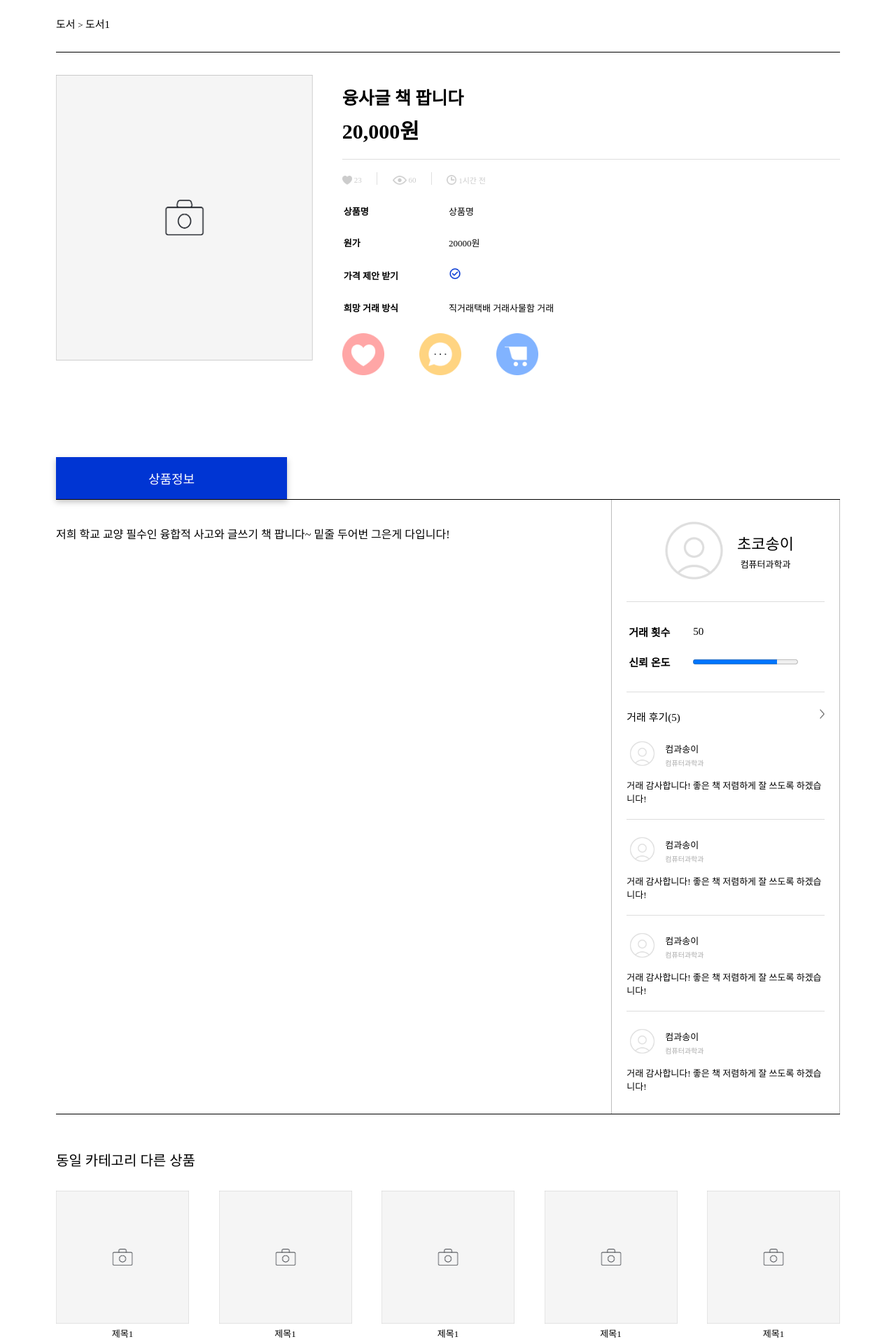
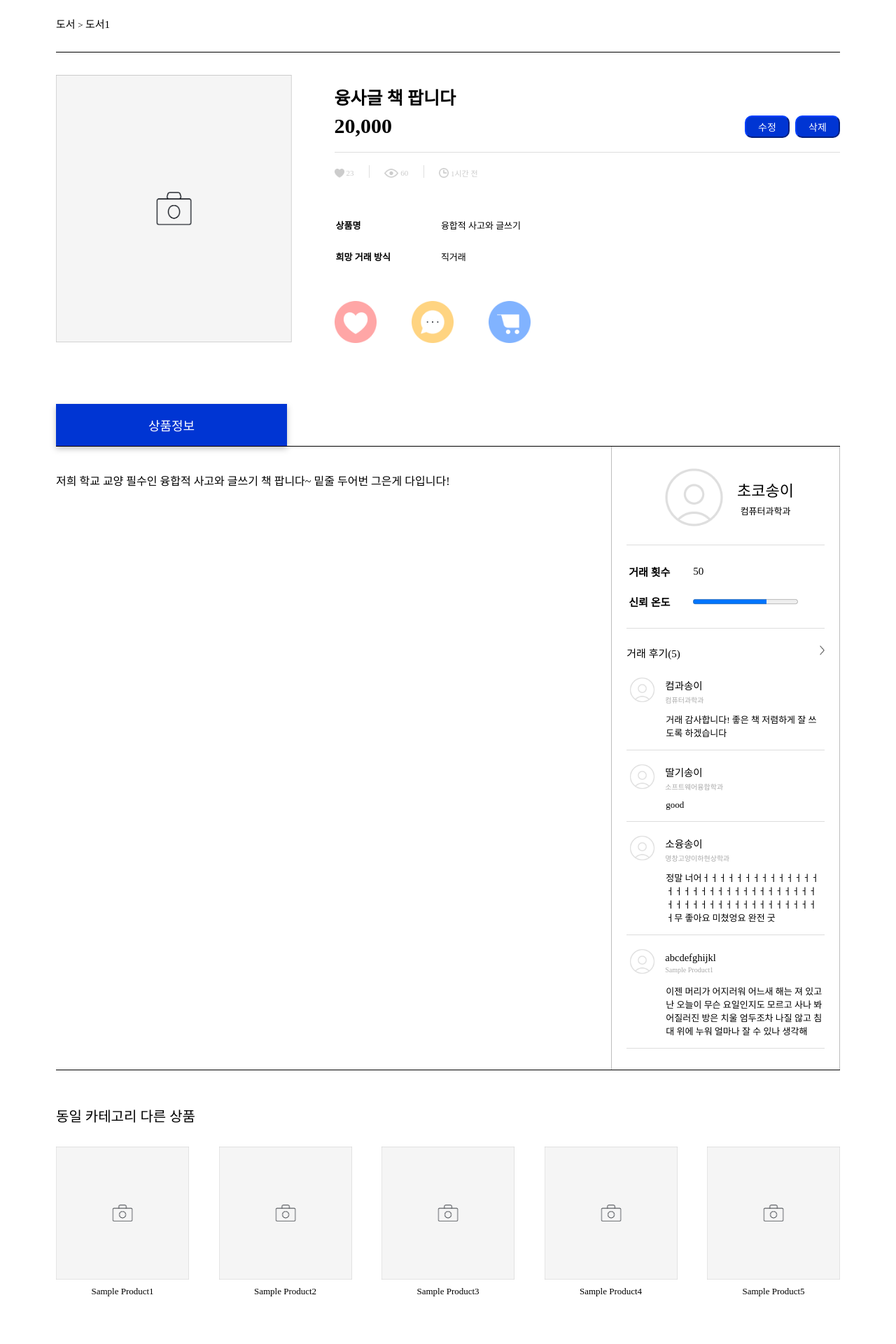
Before and after one commit to chungpa-market/ChungpaCSTest, a Vue app: page /detail in a window 1280 px wide. Shown: the part 180-2100 px from the top of the page at 70% size. After the commit the page ends 2046 px from the top, so only its background shows below. Built offline with nearby package versions, Linux system fonts and the light colour scheme.

Commit message:
productdetail 데이터 바인딩 완료, 페이지 디자인 수정

```diff
--- a/src/components/AnotherItem.vue
+++ b/src/components/AnotherItem.vue
@@ -1,16 +1,29 @@
 <template>
-  <div>
+  <div class="another-item">
     <img
       src="../assets/res/no-picture.png"
       width="190"
       height="190"
       alt="상품1"
-    /><br />제목1
+    /><br />{{ item.title }}
   </div>
 </template>
 
 <script>
-export default {};
+export default {
+  name: 'AnotherItem',
+  props: {
+    item: Object,
+  },
+};
 </script>
 
-<style></style>
+<style>
+.another-item {
+  text-align: center;
+}
+
+.another-item img {
+  margin: 0 0 5px 0;
+}
+</style>
--- a/src/components/ItemInfo.vue
+++ b/src/components/ItemInfo.vue
@@ -3,15 +3,21 @@
     <div class="img-area">
       <img
         src="../assets/res/no-picture.png"
-        width="367"
-        height="408"
+        width="337"
+        height="382"
         alt="상품 사진"
       />
     </div>
     <div class="detail-area">
       <div class="product-header">
-        <h2>융사글 책 팝니다</h2>
-        <span>20,000원</span>
+        <div>
+          <h2>{{ product.title }}</h2>
+          <span>{{ product.price }}</span>
+        </div>
+        <div class="detail-btn-container">
+          <button>수정</button>
+          <button>삭제</button>
+        </div>
       </div>
       <div id="line2"></div>
       <div class="post-info-icon-container" id="post-info-icon-container">
@@ -21,7 +27,7 @@
             width="14"
             height="13"
             alt="찜한수"
-          /><span>23</span>
+          /><span>{{ product.like }}</span>
         </div>
         <div><img src="../assets/res/세로 구분줄.png" alt="줄" /></div>
         <div class="icon">
@@ -30,7 +36,7 @@
             width="20"
             height="13"
             alt="조회수"
-          /><span>60</span>
+          /><span>{{ product.view }}</span>
         </div>
         <div><img src="../assets/res/세로 구분줄.png" alt="줄" /></div>
         <div class="icon">
@@ -39,7 +45,7 @@
             width="14"
             height="14"
             alt="업로드 시간"
-          /><span>1시간 전</span>
+          /><span>{{ product.time }}시간 전</span>
         </div>
       </div>
       <div>
@@ -47,32 +53,15 @@
           <tbody>
             <tr>
               <th><div>상품명</div></th>
-              <td><div>상품명</div></td>
-            </tr>
-            <tr>
-              <th><div>원가</div></th>
-              <td><div>20000원</div></td>
-            </tr>
-            <tr>
-              <th><div>가격 제안 받기</div></th>
               <td>
-                <div>
-                  <img
-                    src="../assets/res/가격제안check.png"
-                    width="18px"
-                    height="18px"
-                    alt="Y or N"
-                  />
-                </div>
+                <div>{{ product.name }}</div>
               </td>
             </tr>
             <tr>
               <th><div>희망 거래 방식</div></th>
               <td>
                 <div>
-                  <span>직거래</span>
-                  <span>택배 거래</span>
-                  <span>사물함 거래</span>
+                  <span>{{ product.method }}</span>
                 </div>
               </td>
             </tr>
@@ -117,7 +106,12 @@
 </template>
 
 <script>
-export default {};
+export default {
+  name: 'ItemInfo',
+  props: {
+    product: Object,
+  },
+};
 </script>
 
 <style>
@@ -128,13 +122,19 @@ export default {};
 
 .sell-info-container .img-area {
   float: left;
-  width: 36.5%;
+  width: 35.5%;
 }
 
 .sell-info-container .detail-area {
   height: 100%;
   float: right;
-  width: 63.5%;
+  width: 64.5%;
+}
+
+.sell-info-container .product-header {
+  display: flex;
+  justify-content: space-between;
+  align-items: flex-end;
 }
 
 .sell-info-container .product-header h2 {
@@ -147,6 +147,22 @@ export default {};
 .sell-info-container .product-header span {
   font-size: 30px;
   font-weight: 600;
+}
+
+.sell-info-container .detail-btn-container button {
+  width: 64px;
+  height: 32px;
+  background: #0035d3;
+  border-radius: 10px;
+  color: white;
+  border-color: #0035d3;
+  font-weight: 550;
+  font-size: 14px;
+  margin-left: 8px;
+}
+
+.sell-info-container table {
+  margin: 40px 0;
 }
 
 .sell-info-container table th,
@@ -173,7 +189,7 @@ td {
 
 #post-info-icon-container {
   width: 205px;
-  margin: 4px 0 10px 0;
+  margin: 4px 0 13px 0;
 }
 
 .post-info-icon-container .icon {
@@ -188,15 +204,20 @@ td {
   padding-left: 3px;
 }
 
-.btn-container ul {
+.sell-info-container .btn-container {
+  margin-bottom: 13px;
+}
+
+.sell-info-container .btn-container ul {
   width: 280px;
   display: flex;
   justify-content: space-between;
   list-style-type: none;
   padding-inline-start: 0;
+  margin: 0;
 }
 
-.btn-container ul li button {
+.sell-info-container .btn-container ul li button {
   background: none;
   padding: 0;
   width: auto;
--- a/src/components/ReviewComment.vue
+++ b/src/components/ReviewComment.vue
@@ -1,4 +1,5 @@
 <template>
+  <div class="reviewComment">
     <div>
       <div class="reviewer-profile">
         <div>
@@ -11,30 +12,46 @@
           /></a>
         </div>
         <div class="profile-detail">
-        <div class="reviewer-name">컴과송이</div>
-        <div class="reviewer-major">컴퓨터과학과</div>
+          <div class="reviewer-name">{{ reviewer.name }}</div>
+          <div class="reviewer-major">{{ reviewer.major }}</div>
         </div>
       </div>
-    <div>거래 감사합니다! 좋은 책 저렴하게 잘 쓰도록 하겠습니다!</div>
+      <div class="review">{{ reviewer.review }}</div>
+    </div>
+    <div class="line" id="line3"></div>
   </div>
 </template>
 
 <script>
-export default {};
+export default {
+  name: 'ReviewComment',
+  props: {
+    reviewer: Object,
+  },
+};
 </script>
 
 <style>
-.reviewer-profile .profile-detail {
+.reviewComment .reviewer-profile .profile-detail {
   padding-left: 10px;
 }
 
-.reviewer-profile .reviewer-name {
-  font-size: 13px;
+.reviewComment .reviewer-profile .reviewer-name {
+  font-size: 14.5px;
   margin-bottom: 3px;
 }
 
-.reviewer-profile .reviewer-major {
+.reviewComment .reviewer-profile .reviewer-major {
   font-size: 10px;
   color: #aaaaaa;
 }
+
+.reviewComment .review {
+  padding-left: 56px;
+}
+
+#line3 {
+  border-bottom: 1px solid #dddddd;
+  margin: 15px 0;
+}
 </style>
--- a/src/views/MyPage.vue
+++ b/src/views/MyPage.vue
@@ -107,7 +107,7 @@ export default {};
   width: 50%;
 }
 
-.btn-container {
+.my-info-container .btn-container {
   display: flex;
   justify-content: space-between;
   align-items: center;
--- a/src/views/ProductDetail.vue
+++ b/src/views/ProductDetail.vue
@@ -4,15 +4,14 @@
     <div class="line"></div>
     <div class="product-detail-container">
       <div>
-        <ItemInfo></ItemInfo>
+        <ItemInfo v-bind:product="product"></ItemInfo>
         <div class="product-detail">
           <div class="header">상품정보</div>
           <div class="line"></div>
           <div>
             <div class="product-detail-area">
               <p>
-                저희 학교 교양 필수인 융합적 사고와 글쓰기 책 팝니다~ 밑줄
-                두어번 그은게 다입니다!
+                {{ info }}
               </p>
             </div>
             <div class="seller-info-area" id="seller-info-area">
@@ -24,8 +23,8 @@
                   alt="프로필"
                 />
                 <div class="detail">
-                  <div class="name">초코송이</div>
-                  <div>컴퓨터과학과</div>
+                  <div class="name">{{ seller.name }}</div>
+                  <div>{{ seller.major }}</div>
                 </div>
               </div>
               <div class="seller-detail-container">
@@ -35,13 +34,18 @@
                     <tbody>
                       <tr>
                         <th><div>거래 횟수</div></th>
-                        <td><div>50</div></td>
+                        <td>
+                          <div>{{ seller.dealNum }}</div>
+                        </td>
                       </tr>
                       <tr>
                         <th><div>신뢰 온도</div></th>
                         <td>
                           <div>
-                            <progress value="80" max="100"></progress>
+                            <progress
+                              :value="seller.trustTem"
+                              max="100"
+                            ></progress>
                           </div>
                         </td>
                       </tr>
@@ -50,7 +54,10 @@
                 </div>
                 <div class="line" id="line3"></div>
                 <div class="deal-review-header">
-                  <div>거래 후기(<span>5</span>)</div>
+                  <div>
+                    거래 후기(<span>{{ seller.reviewNum }}</span
+                    >)
+                  </div>
                   <a href=""
                     ><img
                       src="../assets/res/go.png"
@@ -61,21 +68,12 @@
                 </div>
                 <div class="reviewers">
                   <ul>
-                    <li>
-                      <ReviewComment></ReviewComment>
-                    </li>
-                    <div class="line" id="line3"></div>
-                    <li>
-                      <ReviewComment></ReviewComment>
-                    </li>
-                    <div class="line" id="line3"></div>
-                    <li>
-                      <ReviewComment></ReviewComment>
-                    </li>
-                    <div class="line" id="line3"></div>
-                    <li>
-                      <ReviewComment></ReviewComment>
-                    </li>
+                    <ReviewComment
+                      v-for="(reviewer, i) in reviewers"
+                      :key="i"
+                      v-bind:reviewer="reviewer"
+                    >
+                    </ReviewComment>
                   </ul>
                 </div>
               </div>
@@ -89,21 +87,11 @@
         <div class="header">동일 카테고리 다른 상품</div>
         <div class="other-products">
           <ul>
-            <li>
-              <AnotherItem></AnotherItem>
-            </li>
-            <li>
-              <AnotherItem></AnotherItem>
-            </li>
-            <li>
-              <AnotherItem></AnotherItem>
-            </li>
-            <li>
-              <AnotherItem></AnotherItem>
-            </li>
-            <li>
-              <AnotherItem></AnotherItem>
-            </li>
+            <AnotherItem
+              v-for="(item, i) in items"
+              :key="i"
+              v-bind:item="item"
+            ></AnotherItem>
           </ul>
         </div>
       </div>
@@ -122,6 +110,75 @@ export default {
     ItemInfo,
     ReviewComment,
     AnotherItem,
+  },
+  data() {
+    return {
+      product: {
+        id: '0',
+        title: '융사글 책 팝니다',
+        price: '20,000',
+        img: 'https://dummyimage.com/200/F6A9A9/464660',
+        like: 23,
+        view: 60,
+        time: 1,
+        name: '융합적 사고와 글쓰기',
+        method: '직거래',
+      },
+      info: '저희 학교 교양 필수인 융합적 사고와 글쓰기 책 팝니다~ 밑줄 두어번 그은게 다입니다!',
+      seller: {
+        name: '초코송이',
+        major: '컴퓨터과학과',
+        dealNum: 50,
+        trustTem: 70,
+        reviewNum: 5,
+      },
+      reviewers: [
+        {
+          name: '컴과송이',
+          major: '컴퓨터과학과',
+          review: '거래 감사합니다! 좋은 책 저렴하게 잘 쓰도록 하겠습니다',
+        },
+        {
+          name: '딸기송이',
+          major: '소프트웨어융합학과',
+          review: 'good',
+        },
+        {
+          name: '소융송이',
+          major: '명창고양이하현상학과',
+          review:
+            '정말 너어ㅓㅓㅓㅓㅓㅓㅓㅓㅓㅓㅓㅓㅓㅓㅓㅓㅓㅓㅓㅓㅓㅓㅓㅓㅓㅓㅓㅓㅓㅓㅓㅓㅓㅓㅓㅓㅓㅓㅓㅓㅓㅓㅓㅓㅓㅓㅓㅓㅓㅓㅓ무 좋아요 미쳤엉요 완전 굿',
+        },
+        {
+          name: 'abcdefghijkl',
+          major: 'Sample Product1',
+          review:
+            ' 이젠 머리가 어지러워 어느새 해는 져 있고난 오늘이 무슨 요일인지도 모르고 사나 봐 어질러진 방은 치울 엄두조차 나질 않고 침대 위에 누워 얼마나 잘 수 있나 생각해',
+        },
+      ],
+      items: [
+        {
+          title: 'Sample Product1',
+          img: 'https://dummyimage.com/200/F6A9A9/464660',
+        },
+        {
+          title: 'Sample Product2',
+          img: 'https://dummyimage.com/200/FFBF86/464660',
+        },
+        {
+          title: 'Sample Product3',
+          img: 'https://dummyimage.com/200/FFF47D/464660',
+        },
+        {
+          title: 'Sample Product4',
+          img: 'https://dummyimage.com/200/C2F784/464660',
+        },
+        {
+          title: 'Sample Product5',
+          img: 'https://dummyimage.com/200/C2F784/464660',
+        },
+      ],
+    };
   },
 };
 </script>
@@ -238,11 +295,6 @@ export default {
   margin: auto;
 }
 
-.product-detail .seller-info-area .seller-detail-container #line3 {
-  border-bottom: 1px solid #dddddd;
-  margin: 20px 0;
-}
-
 .seller-detail-container th,
 .seller-detail-container td,
 .deal-review-header div {
@@ -263,7 +315,7 @@ export default {
   display: flex;
   justify-content: flex-start;
   align-items: center;
-  margin-bottom: 9px;
+  margin-bottom: 6px;
 }
 
 .reviewers ul {
@@ -277,11 +329,9 @@ export default {
   font-weight: 500;
   font-size: 20px;
 }
+
 .other-products-container .other-products ul {
   display: flex;
   justify-content: space-between;
 }
-.other-products-container .other-products ul li {
-  text-align: center;
-}
 </style>
```
Also changed, not shown: src/views/WishList.vue (+5 -5 lines). Lines whose indentation alone changed are shown as unchanged.
